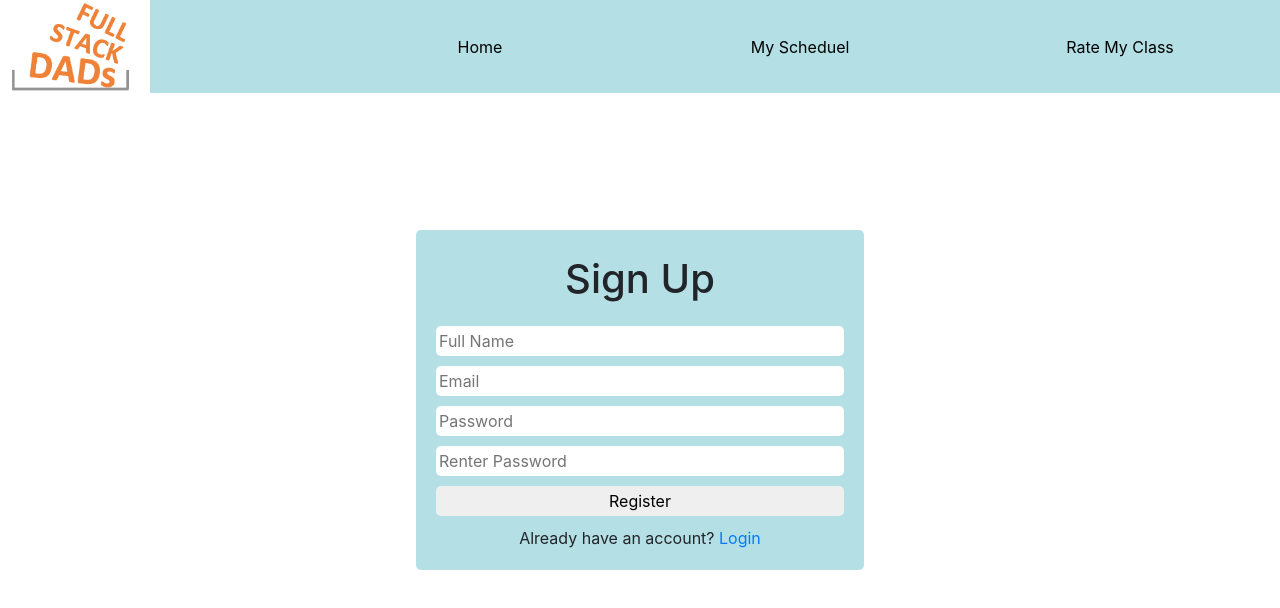
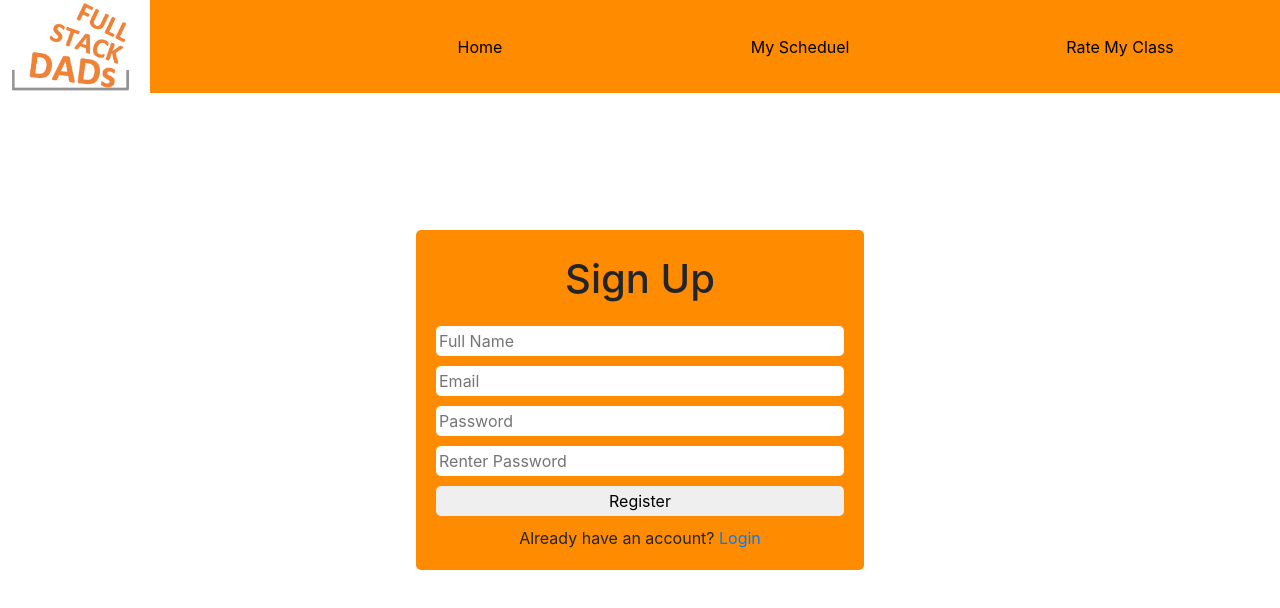
Before and after one commit to uWindsor-3110-Final-Project/Front-End, a React (Create React App) app: page / in a window 1280 px wide. Shown: the top 608 px of the page. Built offline with nearby package versions, Linux system fonts and the light colour scheme.

Commit message:
landing page

```diff
--- a/src/style/homePage.css
+++ b/src/style/homePage.css
@@ -1,5 +1,5 @@
 .form{
-    background-color:#B4DFE5;
+    background-color:#FF8C00;
 
     position: absolute;
     top: 50%;
--- a/src/style/navbar.css
+++ b/src/style/navbar.css
@@ -14,7 +14,7 @@
     margin:0px;
     /* border-top: 1px solid black; */
     /* border-bottom: 1px solid black; */
-    background-color:#B4DFE5;
+    background-color:#FF8C00;
   }
 
   .nav-link-li{
```
